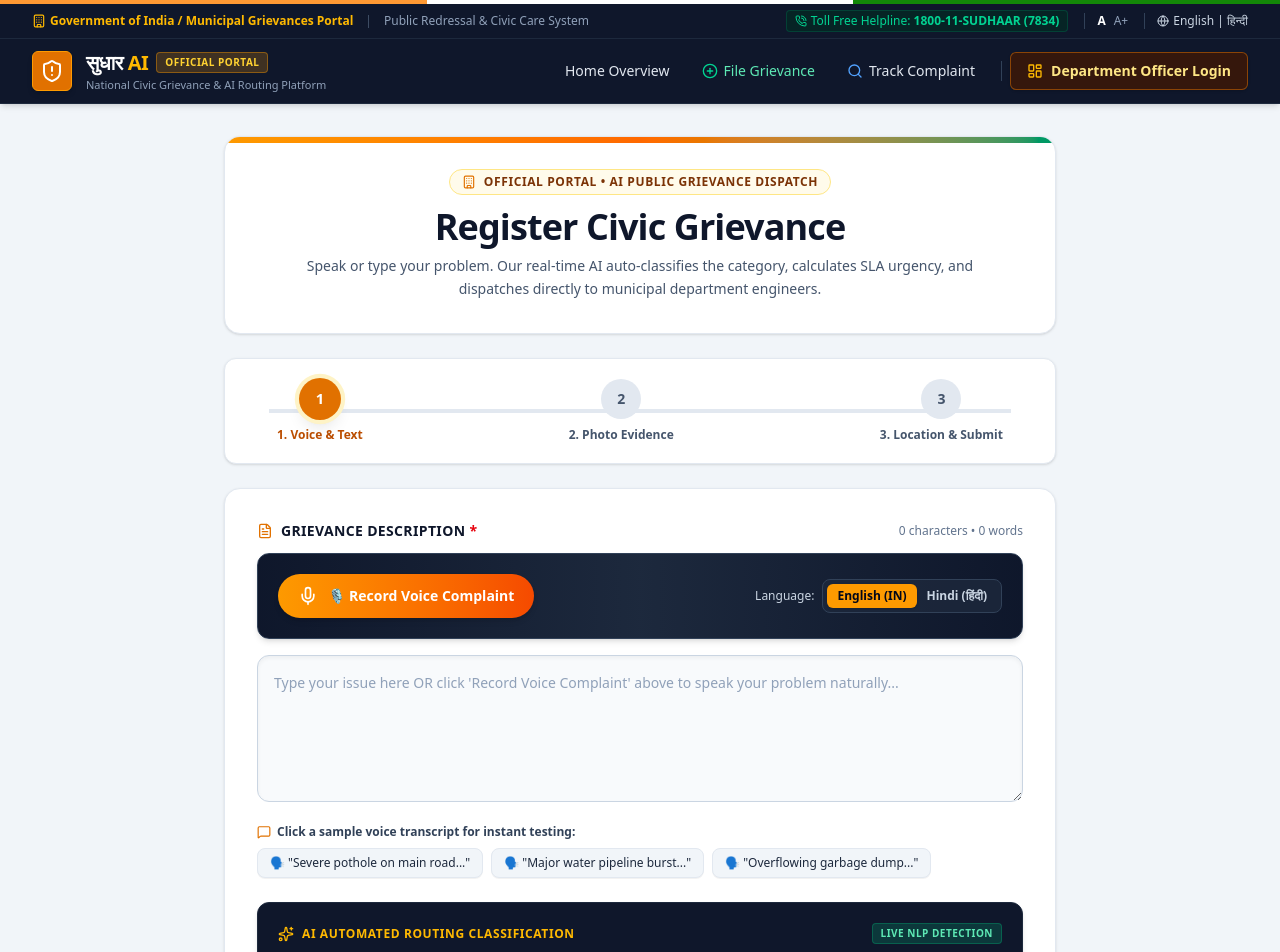
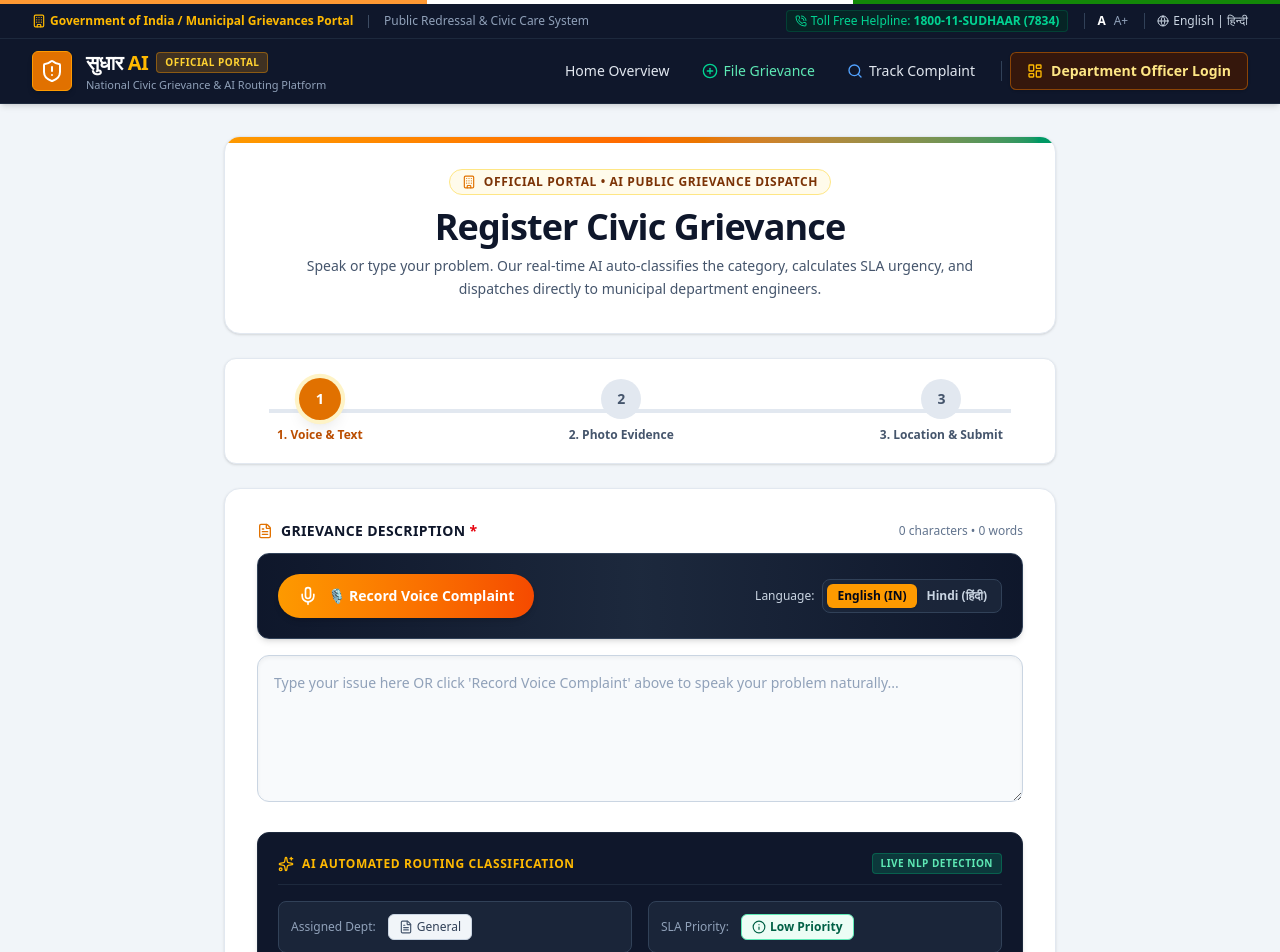
Before and after one commit to dhruvup2006/SudhaarAI, a Next.js app in the folder frontend/: page /report in a window 1280 px wide. Shown: the top 952 px of the page. Built offline with nearby package versions, Linux system fonts and the light colour scheme.

Commit message:
refactor(report): remove sample testing buttons, voice presets, photo cards, and ward pills

```diff
--- a/frontend/src/app/report/page.tsx
+++ b/frontend/src/app/report/page.tsx
@@ -29,8 +29,7 @@
   Crosshair,
   AlertTriangle,
   RefreshCw,
-  Lock,
-  MessageSquare
+  Lock
 } from 'lucide-react';
 
 export default function ReportPage() {
@@ -93,7 +92,7 @@
     const SpeechRecognition = (window as any).SpeechRecognition || (window as any).webkitSpeechRecognition;
 
     if (!SpeechRecognition) {
-      setErrorMessage('Web Speech API is not supported in this browser. Please use Google Chrome, Microsoft Edge, or Brave, or select sample voice presets below.');
+      setErrorMessage('Web Speech API is not supported in this browser. Please use Google Chrome, Microsoft Edge, or Brave.');
       return;
     }
 
@@ -163,7 +162,7 @@
         } else if (event.error === 'no-speech') {
           // Non-fatal transient warning
         } else {
-          setErrorMessage(`Voice recognition notice: ${event.error}. You can try speaking again or click sample presets.`);
+          setErrorMessage(`Voice recognition notice: ${event.error}. You can try speaking again.`);
         }
       };
 
@@ -203,16 +202,7 @@
     }
   };
 
-  const handleSimulateVoice = (text: string) => {
-    if (isListening) stopListening();
-    setIsListening(true);
-    setInterimTranscript(text);
-    setTimeout(() => {
-      setDescription((prev) => (prev ? `${prev.trim()} ${text}` : text));
-      setIsListening(false);
-      setInterimTranscript('');
-    }, 850);
-  };
+
 
   const handleCopyText = () => {
     if (!description) return;
@@ -243,7 +233,7 @@
       },
       (error) => {
         setIsLocating(false);
-        setErrorMessage('Unable to auto-detect GPS location. Please choose a sample address or type manually.');
+        setErrorMessage('Unable to auto-detect GPS location. Please enter your location address manually.');
       }
     );
   };
@@ -254,20 +244,7 @@
     return `${m.toString().padStart(2, '0')}:${s.toString().padStart(2, '0')}`;
   };
 
-  // Mock Photos & Locations
-  const mockPhotos = [
-    { label: 'Pothole Issue', url: 'https://images.unsplash.com/photo-1515162816999-a0c47dc192f7?w=600&auto=format&fit=crop&q=80' },
-    { label: 'Water Pipe Burst', url: 'https://images.unsplash.com/photo-1541888946425-d0fbb186a5b7?w=600&auto=format&fit=crop&q=80' },
-    { label: 'Garbage Dump', url: 'https://images.unsplash.com/photo-1530587191325-3db32d826c18?w=600&auto=format&fit=crop&q=80' },
-    { label: 'Broken Pole / Wire', url: 'https://images.unsplash.com/photo-1509391365360-2e959784a276?w=600&auto=format&fit=crop&q=80' }
-  ];
 
-  const sampleLocations = [
-    '5th Avenue & Oak Street, Ward 12',
-    '742 Evergreen Terrace, Sector 4',
-    'Central Market Square, Block B',
-    'Highland Avenue & 14th Street'
-  ];
 
   const getLivePreview = () => {
     const text = (description + ' ' + interimTranscript).toLowerCase();
@@ -319,7 +296,7 @@
         title: `Civic Report - ${livePrediction.category}`,
         description: description.trim(),
         location: location.trim(),
-        photo_url: photoPreview || mockPhotos[0].url
+        photo_url: photoPreview || null
       };
 
       const res = await fetch('http://127.0.0.1:8000/api/grievances', {
@@ -594,36 +571,7 @@
                 )}
               </div>
 
-              {/* Voice Preset Clips */}
-              <div className="mt-4">
-                <span className="text-xs font-bold text-slate-700 block mb-2 flex items-center space-x-1.5">
-                  <MessageSquare className="w-3.5 h-3.5 text-amber-600" />
-                  <span>Click a sample voice transcript for instant testing:</span>
-                </span>
-                <div className="flex flex-wrap gap-2">
-                  <button
-                    type="button"
-                    onClick={() => handleSimulateVoice("Severe pothole on main road causing traffic block and tire damage near 5th Avenue.")}
-                    className="px-3 py-1.5 rounded-lg bg-slate-100 hover:bg-amber-100 border border-slate-200 hover:border-amber-300 text-xs text-slate-800 font-medium transition-all shadow-2xs hover:shadow-xs active:scale-95"
-                  >
-                    🗣️ "Severe pothole on main road..."
-                  </button>
-                  <button
-                    type="button"
-                    onClick={() => handleSimulateVoice("Major underground water pipeline burst flooding the street near 742 Evergreen Terrace.")}
-                    className="px-3 py-1.5 rounded-lg bg-slate-100 hover:bg-amber-100 border border-slate-200 hover:border-amber-300 text-xs text-slate-800 font-medium transition-all shadow-2xs hover:shadow-xs active:scale-95"
-                  >
-                    🗣️ "Major water pipeline burst..."
-                  </button>
-                  <button
-                    type="button"
-                    onClick={() => handleSimulateVoice("Overflowing garbage bin and stinking waste dump causing severe health hazard at market square.")}
-                    className="px-3 py-1.5 rounded-lg bg-slate-100 hover:bg-amber-100 border border-slate-200 hover:border-amber-300 text-xs text-slate-800 font-medium transition-all shadow-2xs hover:shadow-xs active:scale-95"
-                  >
-                    🗣️ "Overflowing garbage dump..."
-                  </button>
-                </div>
-              </div>
+
             </div>
 
             {/* AI Automated Routing Live Box */}
@@ -712,27 +660,7 @@
               </div>
             </div>
 
-            {/* Quick Mock Photo Samples */}
-            <div>
-              <span className="text-xs font-bold text-slate-700 block mb-2">Or pick a sample photo for testing:</span>
-              <div className="grid grid-cols-2 sm:grid-cols-4 gap-3">
-                {mockPhotos.map((item, idx) => (
-                  <button
-                    key={idx}
-                    type="button"
-                    onClick={() => setPhotoPreview(item.url)}
-                    className={`p-2 rounded-xl border text-left flex items-center space-x-2.5 transition-all ${
-                      photoPreview === item.url
-                        ? 'border-amber-500 bg-amber-50 ring-2 ring-amber-400/40 font-bold'
-                        : 'border-slate-200 bg-white hover:bg-slate-50 text-slate-700'
-                    }`}
-                  >
-                    <img src={item.url} alt={item.label} className="w-10 h-10 rounded-lg object-cover shrink-0" />
-                    <span className="text-xs truncate">{item.label}</span>
-                  </button>
-                ))}
-              </div>
-            </div>
+
 
             <div className="pt-4 flex items-center justify-between">
               <button
@@ -798,22 +726,7 @@
               </div>
             </div>
 
-            {/* Quick Sample Location Pills */}
-            <div>
-              <span className="text-xs font-bold text-slate-700 block mb-2">Sample Ward Addresses:</span>
-              <div className="flex flex-wrap gap-2">
-                {sampleLocations.map((loc, idx) => (
-                  <button
-                    key={idx}
-                    type="button"
-                    onClick={() => setLocation(loc)}
-                    className="px-3 py-1.5 rounded-lg bg-slate-100 hover:bg-amber-100 border border-slate-200 text-xs text-slate-800 font-medium transition-colors"
-                  >
-                    + {loc}
-                  </button>
-                ))}
-              </div>
-            </div>
+
 
             {/* Final Summary Card Before Submission */}
             <div className="p-5 rounded-xl bg-slate-900 text-white shadow-md border border-slate-800 space-y-3">
```
